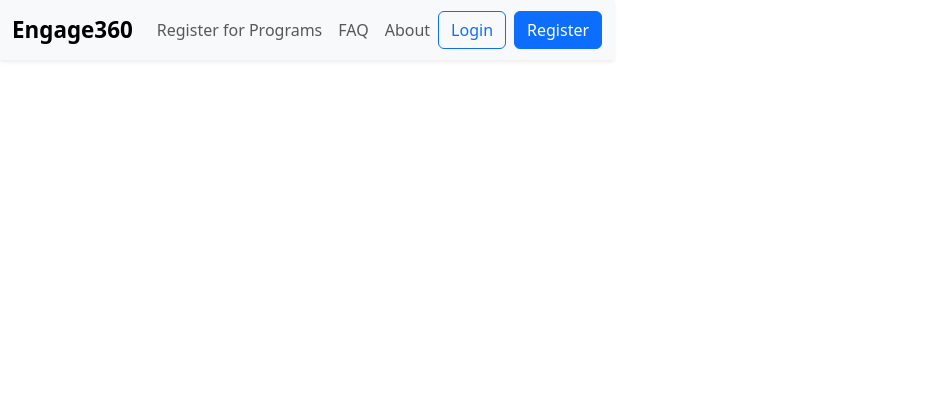
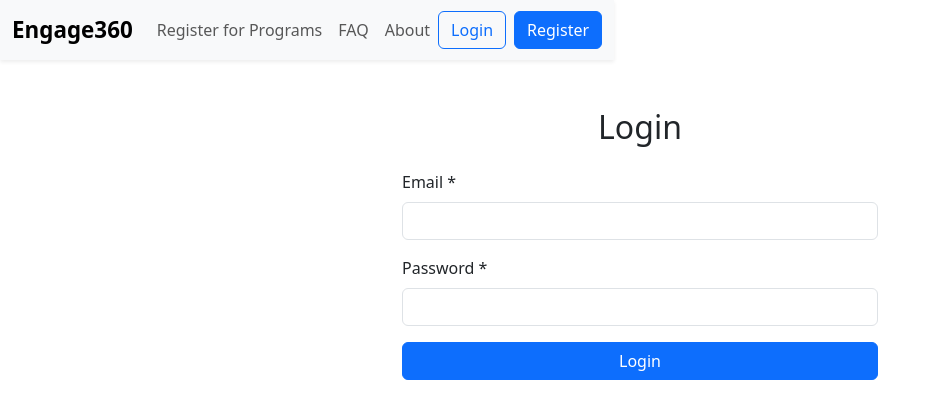
Before and after one commit to snat0022/Engage360, a Vue app in the folder Engage360/: page /login in a window 1280 px wide. Shown: the top 418 px of the page, without its empty margins (0-938 px from the left). Built offline with nearby package versions, Linux system fonts and the light colour scheme.

Commit message:
minor changes

```diff
--- a/Engage360/src/router/index.js
+++ b/Engage360/src/router/index.js
@@ -6,7 +6,7 @@ import Login from "../views/Login.vue";
 import Register from "../views/Register.vue";
 import AboutView from "../views/AboutView.vue";
 import AdminView from "../views/AdminView.vue";
-import { useAuthStore } from "@/stores/auth";
+import { authStore } from "@/stores/auth";   // ✅ use authStore not useAuthStore
 
 const routes = [
   { path: "/", name: "Home", component: HomeView },
@@ -23,11 +23,9 @@ const router = createRouter({
   routes,
 });
 
+// Role-based guard
 router.beforeEach((to, from, next) => {
-  const store = useAuthStore();
-  if (!store.user) store.loadFromStorage();
-
-  if (to.meta.requiresRole && to.meta.requiresRole !== store.role) {
+  if (to.meta.requiresRole && authStore.getRole() !== to.meta.requiresRole) {
     return next("/login");
   }
   next();
--- a/Engage360/src/stores/auth.js
+++ b/Engage360/src/stores/auth.js
@@ -10,7 +10,7 @@ export const authStore = reactive({
   register(user) {
     const exists = this.users.some(u => u.email === user.email)
     if (exists) throw new Error('Email already registered.')
-    this.users.push(user)
+    this.users.push({ ...user, status: 'active' }) // added status
     localStorage.setItem(AUTH_KEY, JSON.stringify(this.users))
   },
 
--- a/Engage360/src/views/Login.vue
+++ b/Engage360/src/views/Login.vue
@@ -1,21 +1,42 @@
+<template>
+  <div class="container py-5" style="max-width: 500px">
+    <h2 class="mb-4 text-center">Login</h2>
+
+    <div v-if="error" class="alert alert-danger">{{ error }}</div>
+
+    <form @submit.prevent="handleLogin">
+      <div class="mb-3">
+        <label for="email" class="form-label">Email *</label>
+        <input type="email" id="email" v-model.trim="email" class="form-control" required />
+      </div>
+
+      <div class="mb-3">
+        <label for="password" class="form-label">Password *</label>
+        <input type="password" id="password" v-model="password" class="form-control" required />
+      </div>
+
+      <button class="btn btn-primary w-100" type="submit">Login</button>
+    </form>
+  </div>
+</template>
+
 <script setup>
 import { ref } from "vue"
 import { useRouter } from "vue-router"
-import { useAuthStore } from "@/stores/auth"
+import { authStore } from "@/stores/auth"   // ✅ fixed import
 
 const email = ref("")
 const password = ref("")
 const error = ref("")
 const router = useRouter()
-const auth = useAuthStore()
 
-async function handleLogin() {
+function handleLogin() {
   error.value = ""
   try {
-    await auth.login(email.value, password.value)
+    authStore.login(email.value, password.value)   // ✅ fixed usage
     router.push("/")
   } catch (err) {
-    error.value = err.response?.data?.message || err.message
+    error.value = err.message
   }
 }
 </script>
```
Also changed, not shown: Engage360/src/views/Register.vue (line endings or trailing spaces).
